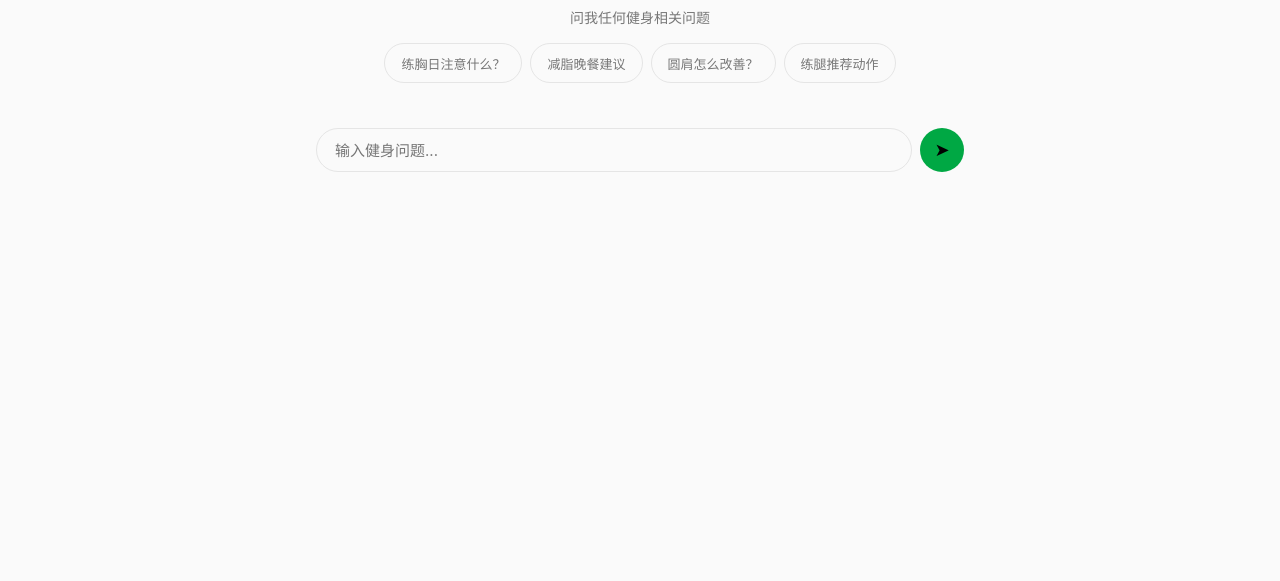
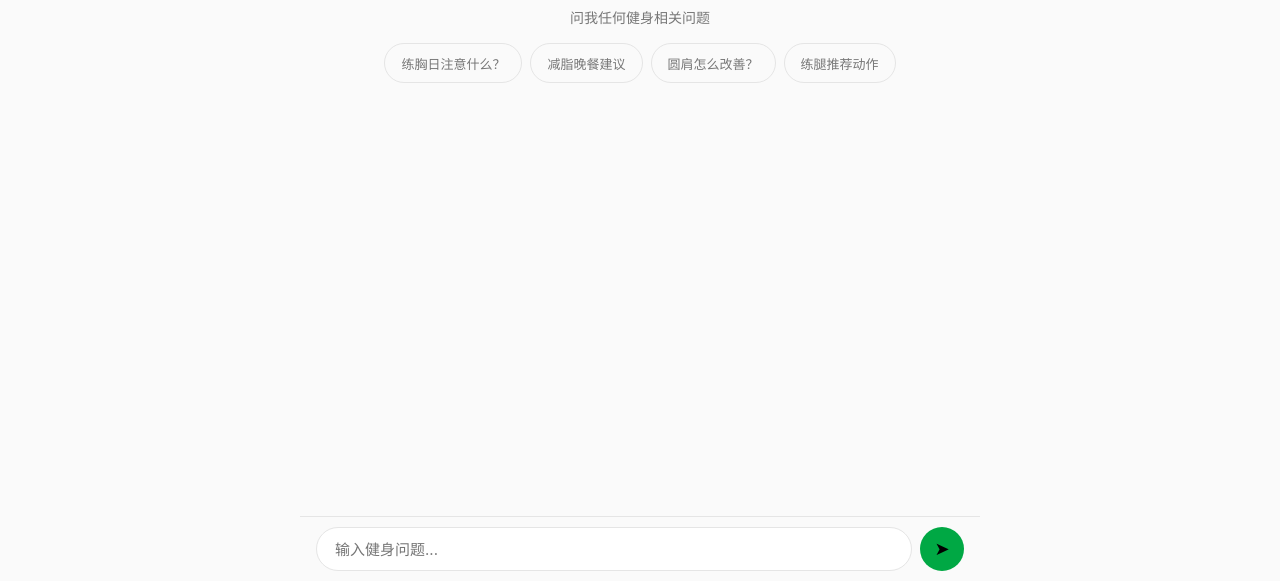
Before and after one commit to yuan201644-collab/GymFlow, a plain HTML site: page index.html in a window 1280 px wide. Both pictures are taken after a click on the button "🤖 AI". Shown: the part 219-800 px from the top of the page. Drawn offline with Linux system fonts and the light colour scheme.

Commit message:
v1.2: AI输入栏固定底部

```diff
--- a/css/style.css
+++ b/css/style.css
@@ -237,11 +237,11 @@ h1{font-size:22px;font-weight:700;letter-spacing:-.3px}h2{font-size:18px;font-we
 .chat-bubble.typing-dots span{width:7px;height:7px;border-radius:50%;background:var(--muted);animation:dotBounce 1.4s ease-in-out infinite}
 .chat-bubble.typing-dots span:nth-child(2){animation-delay:.2s}.chat-bubble.typing-dots span:nth-child(3){animation-delay:.4s}
 @keyframes dotBounce{0%,80%,100%{transform:scale(.5);opacity:.3}40%{transform:scale(1.4);opacity:1}}
-.chat-input-row{display:flex;gap:8px;margin-top:10px}
-.chat-input{flex:1;height:44px;background:var(--bg);border:1px solid var(--border);border-radius:22px;color:var(--text);font-family:var(--font);font-size:15px;padding:0 18px;outline:none;transition:border-color .2s,box-shadow .3s}
+.chat-input-row{display:flex;gap:8px;position:fixed;bottom:0;left:50%;transform:translateX(-50%);z-index:100;background:var(--bg);padding:10px 16px;padding-bottom:calc(10px + env(safe-area-inset-bottom,0px));width:100%;max-width:680px;border-top:1px solid var(--border)}
+.chat-input{flex:1;height:44px;background:var(--surface);border:1px solid var(--border);border-radius:22px;color:var(--text);font-family:var(--font);font-size:15px;padding:0 18px;outline:none;transition:border-color .2s,box-shadow .3s}
 .chat-input:focus{border-color:var(--accent);box-shadow:0 0 0 3px rgba(0,200,83,.12)}
 .chat-send-btn{width:44px;height:44px;border-radius:50%;background:var(--accent);color:#000;border:none;font-size:18px;cursor:pointer;flex-shrink:0;transition:all .15s}.chat-send-btn:active{transform:scale(.9)}.chat-send-btn:disabled{background:var(--border);color:var(--muted)}
-.chat-status{text-align:center;font-size:11px;color:var(--muted);margin-top:4px;min-height:16px;transition:color .3s}
+.chat-status{position:fixed;bottom:62px;left:50%;transform:translateX(-50%);z-index:100;text-align:center;font-size:11px;color:var(--muted);min-height:16px;transition:color .3s;padding-bottom:env(safe-area-inset-bottom,0px)}
 
 /* Theme */
 .theme-switcher{display:flex;gap:6px}
--- a/js/ai.js
+++ b/js/ai.js
@@ -20,7 +20,7 @@ function renderAIPage() {
   const c = document.getElementById('ai-content');
   let h = '<h1 class="section-title">🤖 AI 健身顾问</h1>';
   h += '<div style="font-size:12px;color:var(--muted);margin-bottom:16px;">GLM-4-Flash 免费模型 · 专注健身问答</div>';
-  h += '<div class="chat-box" id="chat-box">';
+  h += '<div class="chat-box" id="chat-box" style="padding-bottom:70px;">';
 
   if (aiMessages.length === 0) {
     h += '<div class="chat-empty"><div class="chat-empty-icon">💬</div><p>问我任何健身相关问题</p><div class="chat-suggestions">';
```
